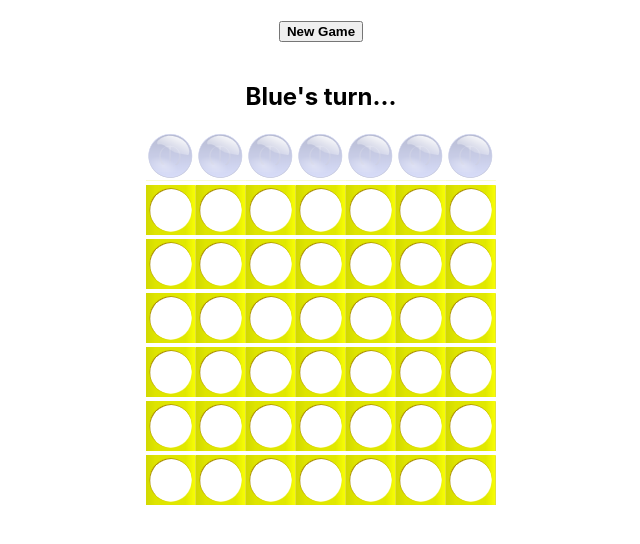
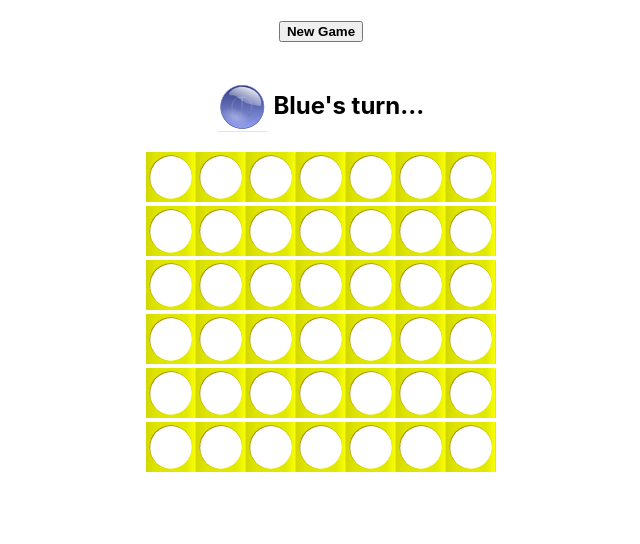
Before and after one commit to javarefer/connect-four, a React (Create React App) app: page / in a window 1280 px wide. Shown: the top 544 px of the page, without its empty margins (319-959 px from the left). Built offline with nearby package versions, Linux system fonts and the light colour scheme.

Commit message:
Click Any where

```diff
--- a/src/App.css
+++ b/src/App.css
@@ -44,6 +44,11 @@
 .App-winner{
   opacity: 1;
   animation: App-logo-spin infinite 6s linear;
+  vertical-align: middle;
+}
+
+.App-currentPlay{
+  vertical-align: middle;
 }
 
 @keyframes App-logo-spin {
--- a/src/App.js
+++ b/src/App.js
@@ -335,17 +335,13 @@ class App extends React.Component{
           <button style={buttonStyle} onClick={this.newGame}><b>New Game</b></button>
           <br/>
           <br/>
-          <h2 style={playStyle}>{this.state.playerColor[this.state.currentPlayer-1]}'s turn...</h2>
-          <h2 style={resultStyle}>{this.state.playerColor[this.state.winner-1]} is a winner!!!</h2>
-          <div>
-          {
-            this.state.board[0].map((item, index) => ((this.state.currentPlayer === 1)?<img onClick={() => this.play(index + 1)} className={playBarClass} src={blue}/>:<img  onClick={() => this.play(index + 1)} className={playBarClass} src={red}/>))
-          }
-          </div>
+          <h2 style={playStyle}>{(this.state.currentPlayer === 1)?<img className="App-currentPlay" src={blue}/>:(this.state.currentPlayer === 2)?<img className="App-currentPlay" src={red}/>:<b/>} {this.state.playerColor[this.state.currentPlayer-1]}'s turn...</h2>
+          <h2 style={resultStyle}>{(this.state.currentPlayer === 1)?<img className="App-winner" src={blue}/>:(this.state.currentPlayer === 2)?<img className="App-winner" src={red}/>:<b/>} {this.state.playerColor[this.state.winner-1]} is a winner!!!</h2>
           {
             this.state.board.map((innerArray) => (
                 <div >
-                  {innerArray.map((item) => (item === 0)?<img src={empty}/>:(item === 1)?<img src={blueIn}/>:<img src={redIn}/>)
+                  {
+                    innerArray.map((item, index) => (item === 0)?<img style={buttonStyle} onClick={() => this.play(index + 1)} src={empty}/>:(item === 1)?<img style={buttonStyle} onClick={() => this.play(index + 1)} src={blueIn}/>:<img style={buttonStyle} onClick={() => this.play(index + 1)} src={redIn}/>)
                   }
                 </div>
               ))
```
